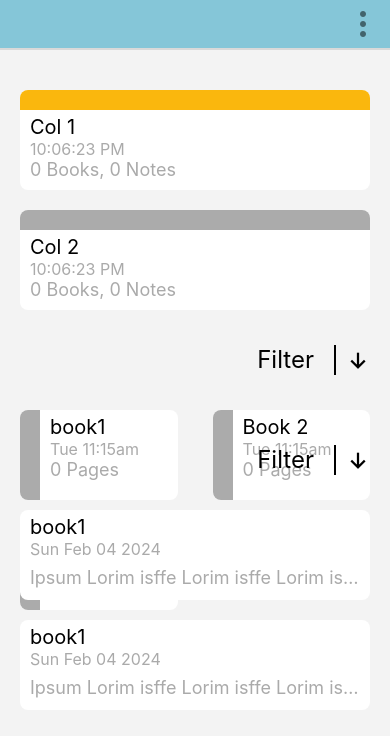
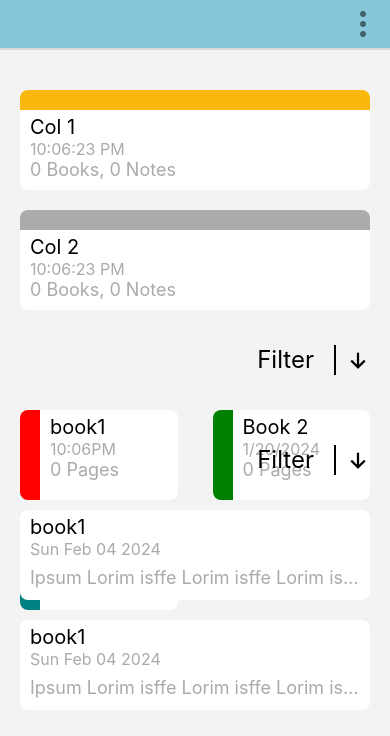
Before and after one commit to PBasham/pb-journaling, a React Native app: screen / in a window 390 px wide. Shown: the top 736 px of the page. Built offline with nearby package versions, Linux system fonts and the light colour scheme.

Commit message:
added date helper to format incoming updated at date to desired display. Set up BookCard component, with styles.

```diff
--- a/src/assets/styling/colors.ts
+++ b/src/assets/styling/colors.ts
@@ -30,7 +30,11 @@ export const textColors = {
     body: "#000",
     subText: "#AAA",
 }
+export const cardColors = {
+    colorBar: { default: "#ababab" },
+    cardBackground: "#000",
 
+}
 export const tabBarColors = {
     bar: "#FFF",
     background: "#fff",
--- /dev/null
+++ b/src/components/BookCard/BookCard.tsx
@@ -0,0 +1,60 @@
+/*========================================
+        Import Dependencies
+========================================*/
+import React, { FC } from 'react'
+import { View, StyleSheet } from 'react-native'
+
+import styled from "styled-components/native";
+import { BodyText, SubText, SubierText } from "../ui/text";
+import { colors } from "../../assets";
+
+import { StyPressableArea, StyBookCard, StyBookColorBar, StyBookInnerDiv } from "./styles";
+import { Book } from "../../interfaces/Collection";
+import { cardColors } from "../../assets/styling/colors";
+import { getRelativeDate } from "../../utilities/date-helpers";
+
+
+
+const BookCard: FC<Book> = (props: Book) => {
+
+    //TODO - Update my class with all properties
+
+    const {
+        collectionRef,
+
+        recordId,
+        id,
+        name,
+        color = cardColors.colorBar.default,
+        isFavorite,
+
+        isLocked,
+        lockType,
+        password,
+        pin,
+
+        updatedAt,
+        createdAt,
+
+        pages,
+
+    } = props;
+
+    //TODO - Move me into date helper utilities -  FormatOnRelativeToToday?
+    //Format date depending on how long ago it's been updated.
+
+    let formatedDate = getRelativeDate(updatedAt);
+
+    return <StyBookCard  >
+        <StyPressableArea onPress={() => console.log("I've been pressed (BookCard)")} />
+        <StyBookColorBar style={{ backgroundColor: color == null ? "#ababab" : color }} />
+        <StyBookInnerDiv>
+            <BodyText textAlignment="left" text={name} />
+            <SubierText textAlignment="left" text={`${formatedDate}`} />
+            <SubText textAlignment="left" text={`${pages.length} Pages`} />
+        </StyBookInnerDiv>
+    </StyBookCard>
+
+}
+
+export default BookCard;
--- /dev/null
+++ b/src/components/BookCard/index.ts
@@ -0,0 +1 @@
+export { default as BookCard } from "./BookCard"
--- /dev/null
+++ b/src/components/BookCard/styles.ts
@@ -0,0 +1,32 @@
+import styled from "styled-components/native";
+import { colors } from "../../assets";
+
+
+export const StyPressableArea = styled.Pressable`
+    position: absolute;
+
+    width: 100%;
+    height: 100%;
+
+    z-index: 999;
+`;
+export const StyBookCard = styled.View`
+
+    flex-direction: row;
+
+    height: 90px;
+    width: 45%;
+    background-color: ${colors.generalColors.light};
+    border-radius: 8px;
+
+    overflow: hidden;
+    `;
+export const StyBookColorBar = styled.View`
+    height: 100%;
+    width: 20px;
+    background-color: #ababab;
+    `;
+export const StyBookInnerDiv = styled.View`
+    flex: 1;
+    padding: 5px 10px;
+    `;
--- a/src/screens/Collections/Collections.tsx
+++ b/src/screens/Collections/Collections.tsx
@@ -14,6 +14,7 @@ import { Ionicons } from "@expo/vector-icons";
 import { CollectionCard } from "../../components/CollectionCard";
 
 import { OrderByBar } from "../../components/ui/OrderByBar";
+import { BookCard } from "../../components/BookCard";
 
 
 const CollectionScreenContainer = styled.ScrollView`
@@ -47,26 +48,7 @@ const BooksDiv = styled.View`
     flex-wrap: wrap;
     gap: 20px;
 `;
-const BookCard = styled.View`
 
-    flex-direction: row;
-
-    height: 90px;
-    width: 45%;
-    background-color: ${colors.generalColors.light};
-    border-radius: 8px;
-
-    overflow: hidden;
-    `;
-const BookColorBar = styled.View`
-    height: 100%;
-    width: 20px;
-    background-color: #ababab;
-    `;
-const BookInnerDiv = styled.View`
-    flex: 1;
-    padding: 5px 10px;
-    `;
 
 
 
@@ -142,7 +124,7 @@ const Collections: FunctionComponent = () => {
             recordId: 1,
             id: "book1",
             name: "book1",
-            color: "#ababab",
+            color: "red",
             isFavorite: false,
 
             isLocked: false,
@@ -156,13 +138,13 @@ const Collections: FunctionComponent = () => {
             recordId: 2,
             id: "book2",
             name: "Book 2",
-            color: "#ababab",
+            color: "green",
             isFavorite: false,
 
             isLocked: false,
 
             createdAt: new Date(),
-            updatedAt: new Date(),
+            updatedAt: new Date("2024-01-20"),
 
             pages: [],
         },
@@ -170,13 +152,13 @@ const Collections: FunctionComponent = () => {
             recordId: 3,
             id: "book2",
             name: "Book 2",
-            color: "#ababab",
+            color: "teal",
             isFavorite: false,
 
             isLocked: false,
 
             createdAt: new Date(),
-            updatedAt: new Date(),
+            updatedAt: new Date("2024-02-01"),
 
             pages: [],
         },
@@ -255,19 +237,28 @@ const Collections: FunctionComponent = () => {
                     </CollectionsDiv>
 
                     <OrderByBar />
+
                     <BooksDiv>
                         {books.map((book) => {
 
 
 
-                            return <BookCard key={`${book.recordId}-${book.createdAt}`}>
-                                <BookColorBar />
-                                <BookInnerDiv>
-                                    <BodyText textAlignment="left" text={book.name} />
-                                    <SubierText textAlignment="left" text="Tue 11:15am" />
-                                    <SubText textAlignment="left" text={`${book.pages.length} Pages`} />
-                                </BookInnerDiv>
-                            </BookCard>
+                            return <BookCard
+                                key={`${book.recordId}-${book.createdAt}`}
+                                collectionRef={book.collectionRef}
+                                recordId={book.recordId}
+                                id={book.id}
+                                name={book.name}
+                                color={book.color}
+                                isFavorite={book.isFavorite}
+                                isLocked={book.isLocked}
+                                lockType={book.lockType}
+                                password={book.password}
+                                pin={book.pin}
+                                updatedAt={book.updatedAt}
+                                createdAt={book.createdAt}
+                                pages={book.pages}
+                            />
                         })}
 
 
--- a/src/utilities/date-helpers.ts
+++ b/src/utilities/date-helpers.ts
@@ -2,6 +2,7 @@ const monthNames = ["January", "February", "March", "April", "May", "June",
     "July", "August", "September", "October", "November", "December"
 ];
 const dayNames = ["Sunday", "Monday", "Tuesday", "Wednesday", "Thursday", "Friday", "Saturday"]
+const dayShortNames = ["Sun", "Mon", "Tue", "Wed", "Thu", "Fri", "Sat"]
 
 export const getDate = (): Date => { return new Date() }
 
@@ -29,6 +30,9 @@ export const formatDate = (date: Date | undefined): string => {
 
     return `${mm}/${dd}/${yyyy}`
 }
+
+
+
 export const formatDateWithTime = (date: Date | undefined): string => {
     if (!date) return ""
     const mm = (date.getMonth() + 1).toString().padStart(2, "0")
@@ -74,7 +78,20 @@ export const formatDateNamedAndTime = (date: Date | undefined): string => {
 
     return `${dayName}, ${monthName} ${yyyy} ${time}`
 }
+export const formatDateDayNamed = (date: Date) => {
+    const dd = date.getDay();
 
+    let dayName = dayNames[dd];
+
+    return `${dayName}`;
+}
+export const formatDateDayNamedAndTime = (date: Date) => {
+    const dd = date.getDay();
+
+    let dayName = dayShortNames[dd];
+    const time = converTimeToAMPM(date)
+    return `${dayName} ${time}`;
+}
 export const getNamedDayMonthYear = (): string => {
 
     let date = new Date()
@@ -100,3 +117,21 @@ export const getNamedDayMonthYear = (): string => {
     return `${hh.toString().padStart(2, "0")}:${m.toString().padStart(2, "0")}${tt}`
 
 }
+
+export const getRelativeDate = (date: Date) => {
+
+    const today = new Date();
+
+    let yesterday = new Date();
+    yesterday.setDate(yesterday.getDate() - 1)
+
+    let weekAgo = new Date();
+    weekAgo.setDate(weekAgo.getDate() - 7)
+
+    let formatedDate: string = date.toLocaleDateString();
+
+    if (matchesToday(date)) { formatedDate = converTimeToAMPM(date) }
+    else if (date > weekAgo) { formatedDate = formatDateDayNamedAndTime(date) }
+
+    return formatedDate;
+}
```
